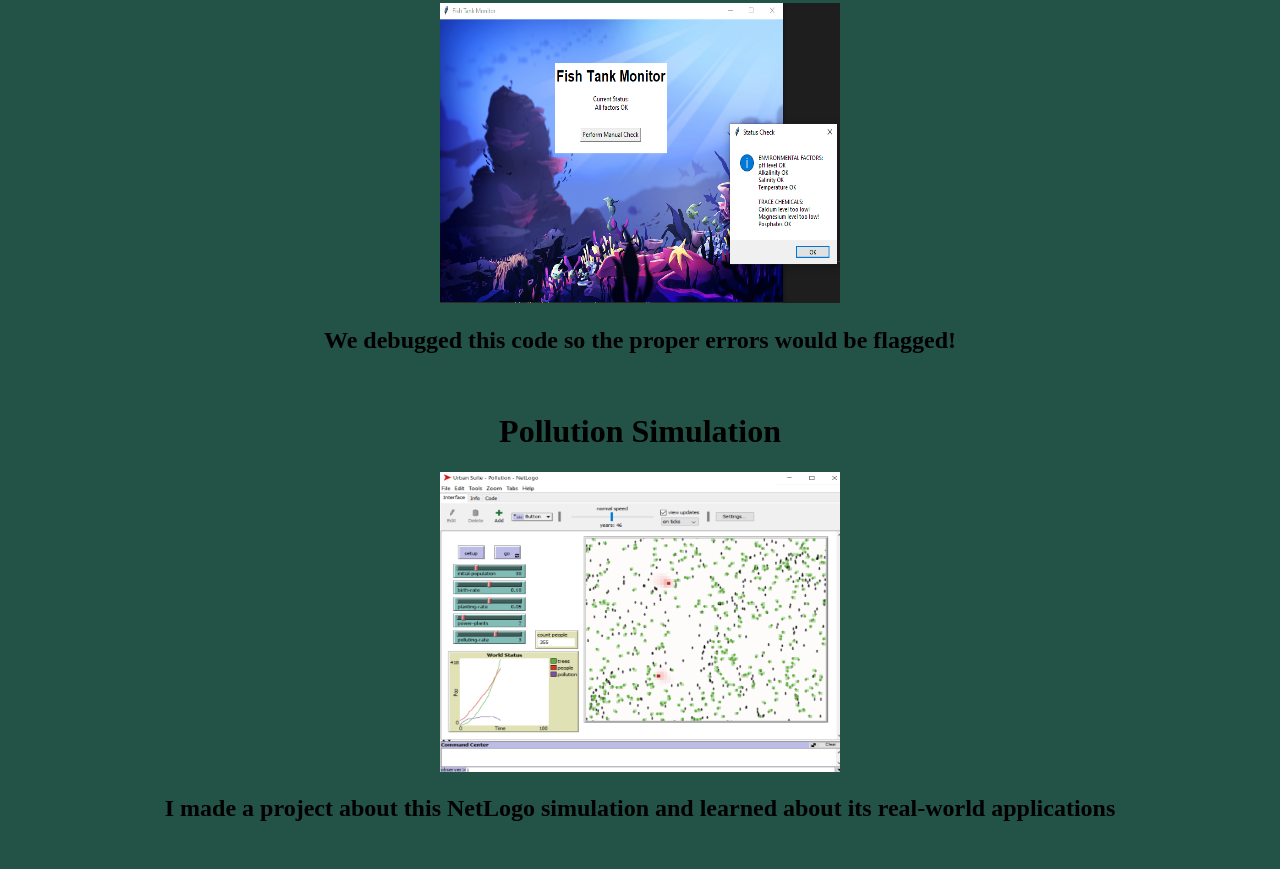
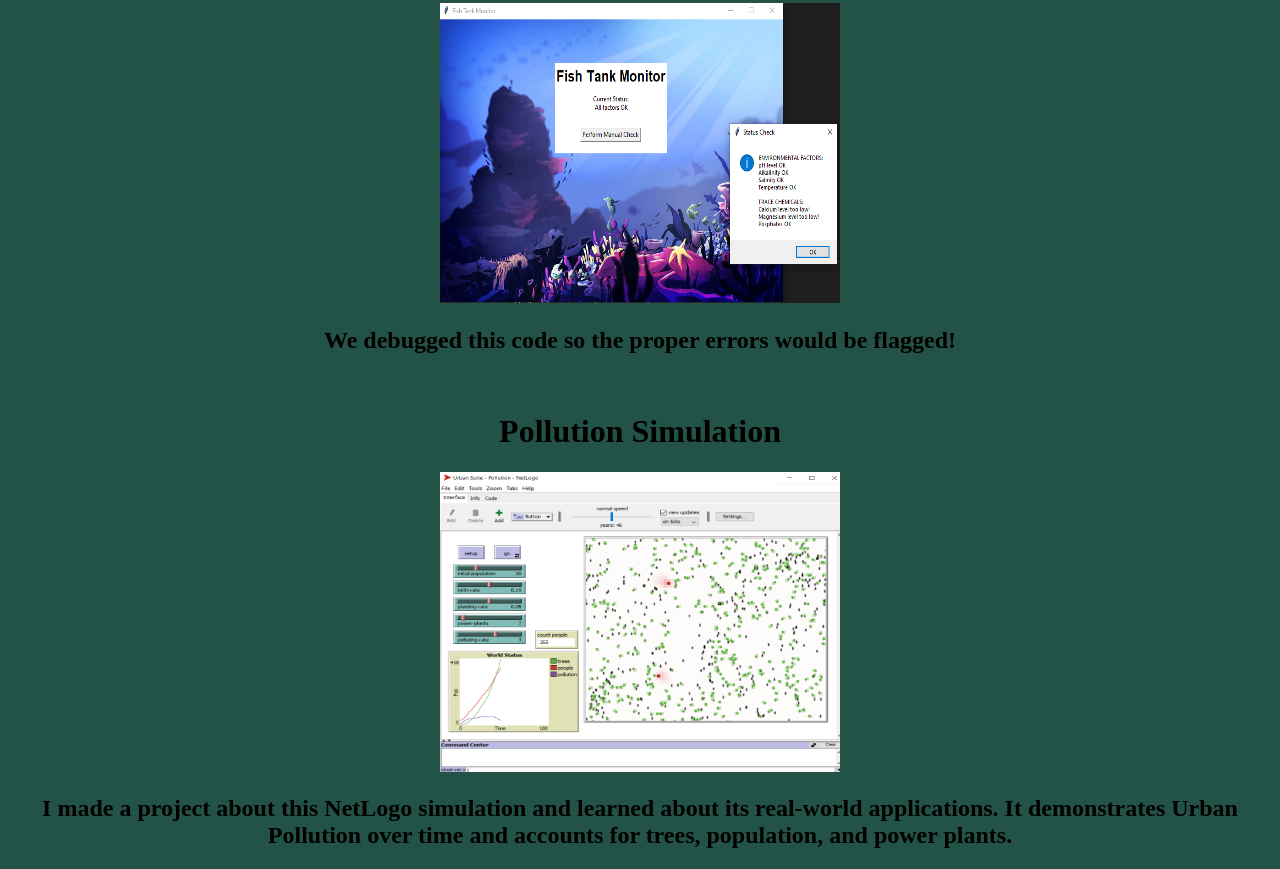
Before and after one commit to varshakreddy/csp2023, a plain HTML site: page portfolio.html in a window 1280 px wide. Shown: the part 1607-2476 px from the top of the page. Before the commit the page ends 2449 px from the top, so only its background shows below. Drawn offline with Linux system fonts and the light colour scheme.

Commit message:
Update portfolio.html

```diff
--- a/portfolio.html
+++ b/portfolio.html
@@ -30,7 +30,7 @@
      <br>
     <h1> Pollution Simulation </h1>
       <img src="pollution.PNG" height="300" width = "400">
-	    <h2>I made a project about this NetLogo simulation and learned about its real-world applications</h2>
+	    <h2>I made a project about this NetLogo simulation and learned about its real-world applications. It demonstrates Urban Pollution over time and accounts for trees, population, and power plants.</h2>
     </a>
     </center>
 	  </body>
```
